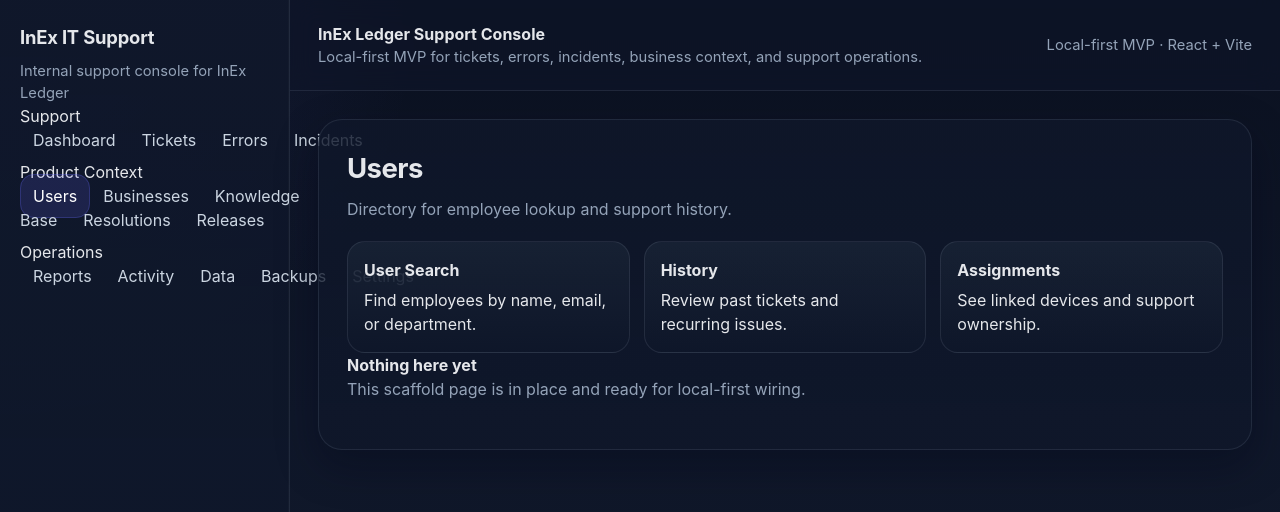
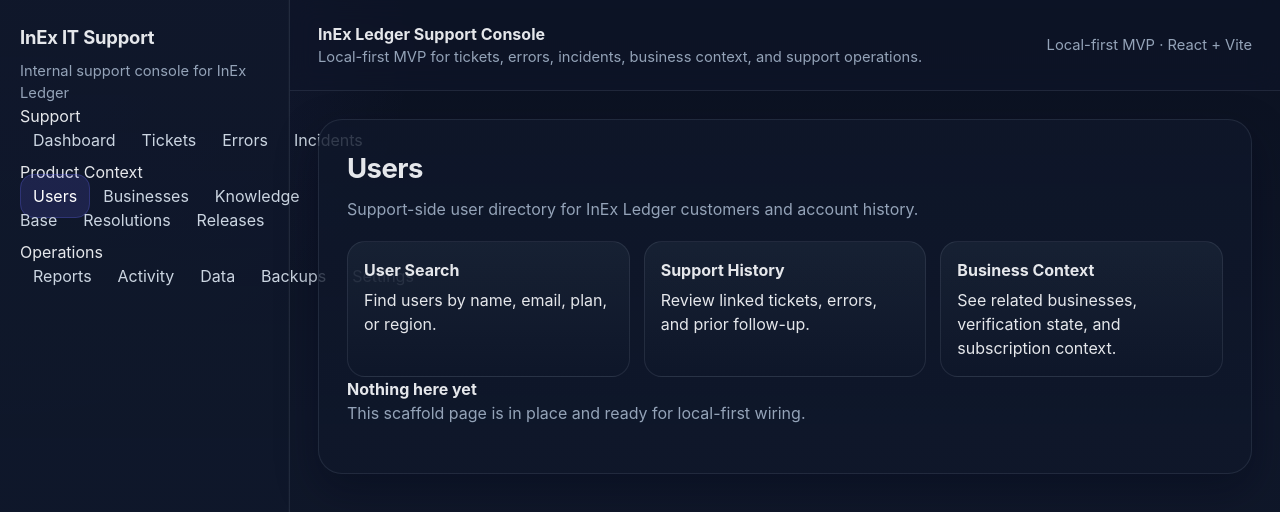
Before and after one commit to Emanuel628/InEx-IT-Support, a React (Vite) app: page /users in a window 1280 px wide. Shown: the top 512 px of the page. Built offline with nearby package versions, Linux system fonts and the light colour scheme.

Commit message:
Update users page copy for InEx Ledger support context

```diff
--- a/src/pages/users/UsersPage.tsx
+++ b/src/pages/users/UsersPage.tsx
@@ -4,11 +4,11 @@ export function UsersPage() {
   return (
     <PlaceholderPage
       title="Users"
-      description="Directory for employee lookup and support history."
+      description="Support-side user directory for InEx Ledger customers and account history."
       cards={[
-        { title: 'User Search', body: 'Find employees by name, email, or department.' },
-        { title: 'History', body: 'Review past tickets and recurring issues.' },
-        { title: 'Assignments', body: 'See linked devices and support ownership.' },
+        { title: 'User Search', body: 'Find users by name, email, plan, or region.' },
+        { title: 'Support History', body: 'Review linked tickets, errors, and prior follow-up.' },
+        { title: 'Business Context', body: 'See related businesses, verification state, and subscription context.' },
       ]}
     />
   );
```
